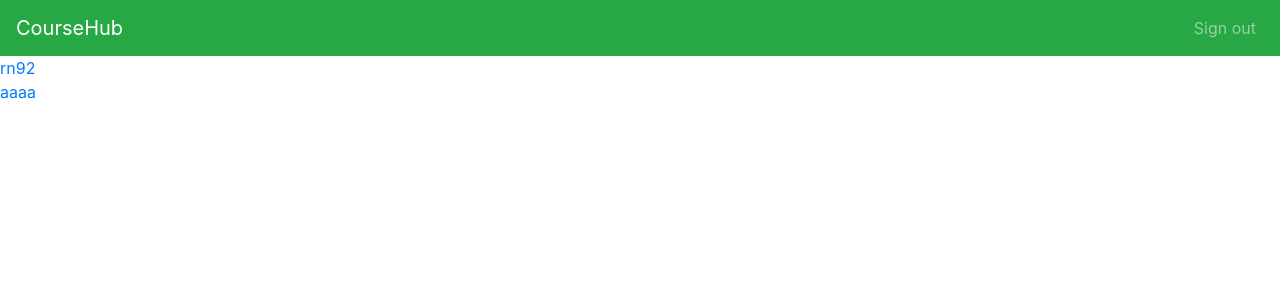
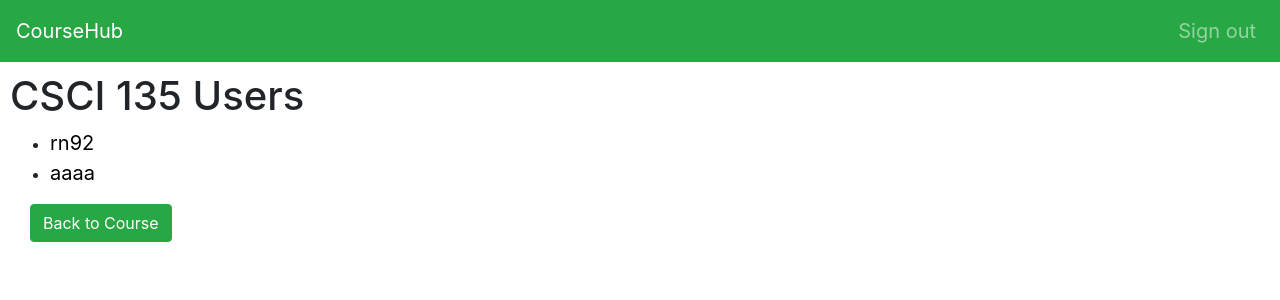
Before and after one commit to Rnoor15/CourseHub, a Flask app: page /course/1/users in a window 1280 px wide. Shown: the top 300 px of the page. Run offline with Flask 2, Linux system fonts and the light colour scheme; a user stored in the database is signed in; data comes from the database, SQL or seed files in the repository; some libraries are stand-ins or nearby versions.

Commit message:
Changed style for users page

```diff
--- a/coursehubapp.py
+++ b/coursehubapp.py
@@ -195,7 +195,7 @@ def users(course_id):
 		'users' : curr_course.students
 	}
 
-	return render_template('users.html', course_id=course_id, **context)
+	return render_template('users.html', course_id=course_id, **context, course=curr_course)
 
 @app.route('/userpage')
 @login_required
--- a/templates/users.html
+++ b/templates/users.html
@@ -10,6 +10,23 @@
   <script src="https://ajax.googleapis.com/ajax/libs/jquery/3.3.1/jquery.min.js"></script>
   <script src="https://cdnjs.cloudflare.com/ajax/libs/popper.js/1.12.9/umd/popper.min.js"></script>
   <script src="https://maxcdn.bootstrapcdn.com/bootstrap/4.0.0/js/bootstrap.min.js"></script>
+
+  <style>
+
+    .courseusers {
+      margin-top: 10px;
+      margin-left: 10px;
+    }
+
+    a {
+      color: black;
+      font-size: 20px;
+    }
+
+    .back {
+      margin-left: 30px;
+    }
+  </style>
 </head>
 <body>
 
@@ -22,8 +39,19 @@
   </ul>
 </nav>
 
- {% for user in users %}
-  <a href={{ url_for('user', user_id = user.id) }}> {{user.username}} </a><br>
-  {% endfor %}
+  <div class="courseusers">
+
+    <h1>{{course.course_name}} Users</h1>
+
+    <ul>
+      {% for user in users %}
+      <li><a href={{ url_for('user', user_id = user.id) }}> {{user.username}} </a></li>
+      {% endfor %}
+    </ul>
+
+    </div>
+    <div class="back">
+    <a href={{ url_for('course', course_id=course.id) }} class="btn btn-success">
+  Back to Course</a></div>
 </body>
 </html>
```
Also changed, not shown: templates/user.html (+1 -7 lines).
